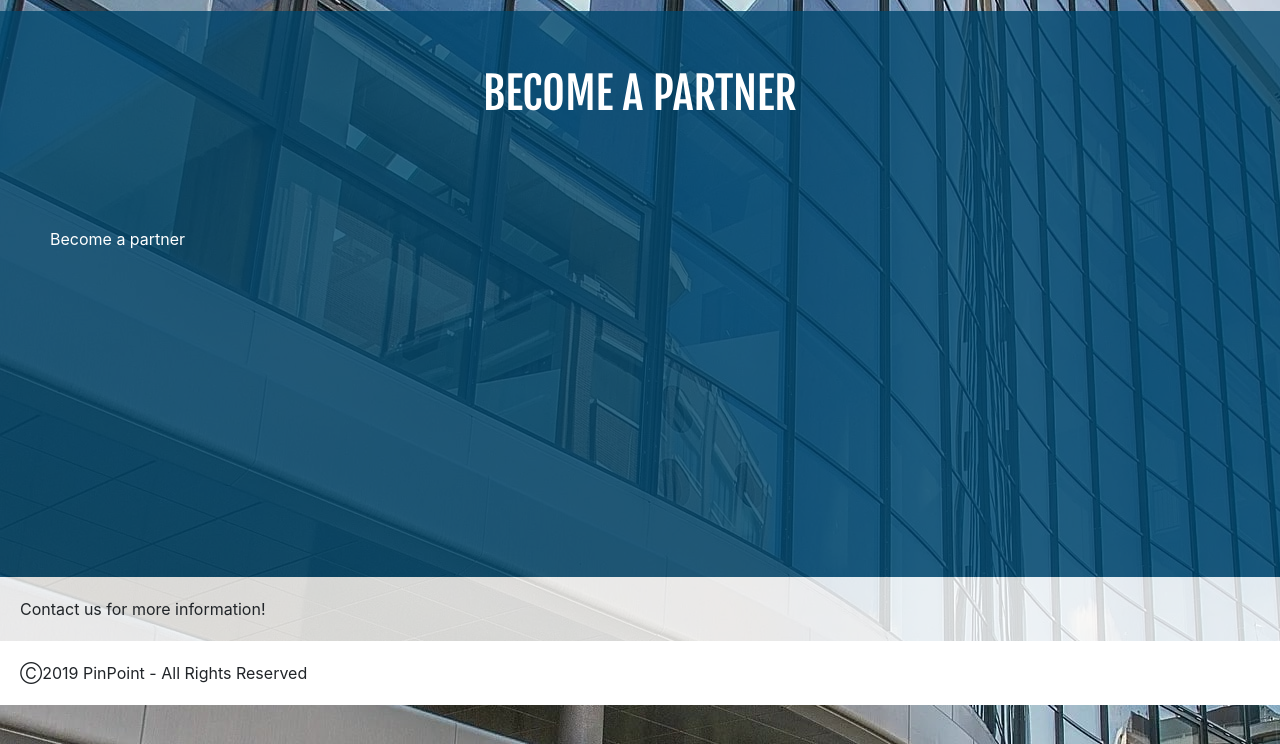
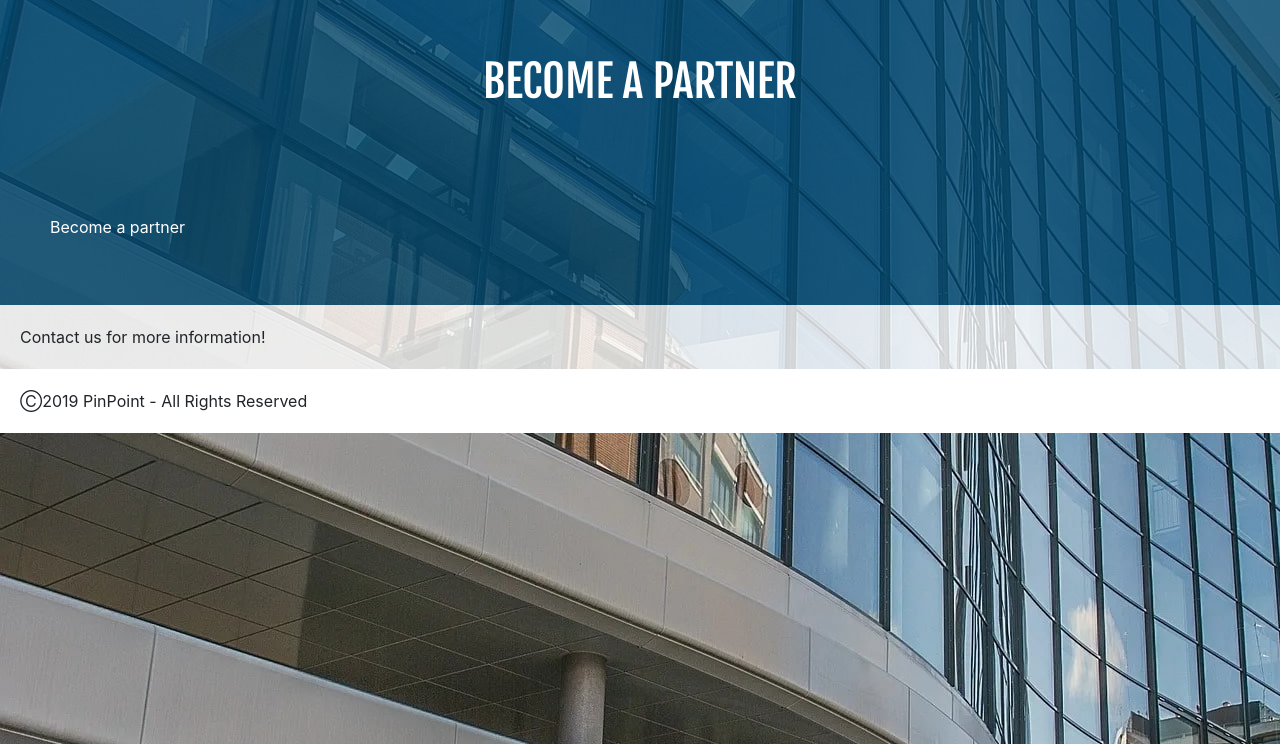
Before and after one commit to CCCodes/PinPoint, a Django app: page /partner/ in a window 1280 px wide. Shown: the part 56-800 px from the top of the page. Run offline with Django 3.2, Linux system fonts and the light colour scheme; some libraries are stand-ins or nearby versions.

Commit message:
fix partner gap

```diff
--- a/templates/partner.html
+++ b/templates/partner.html
@@ -1,8 +1,8 @@
 {% extends "base.html" %}
 {% block title %}PinPoint - Partner With Us{% endblock %}
 {% block content %}
-    <div class="row row-blue" style="margin-top:12px; color:white;"><p class="title">BECOME A PARTNER</p></div>
-    <div class="row row-blue h-50" id="about2">
+    <div class="row row-blue" style="color:white;"><p class="title">BECOME A PARTNER</p></div>
+    <div class="row row-blue flex-fill" id="about2">
     <p>Become a partner</p>
     </div>
     <div class="row row-white" id="about3">
```
